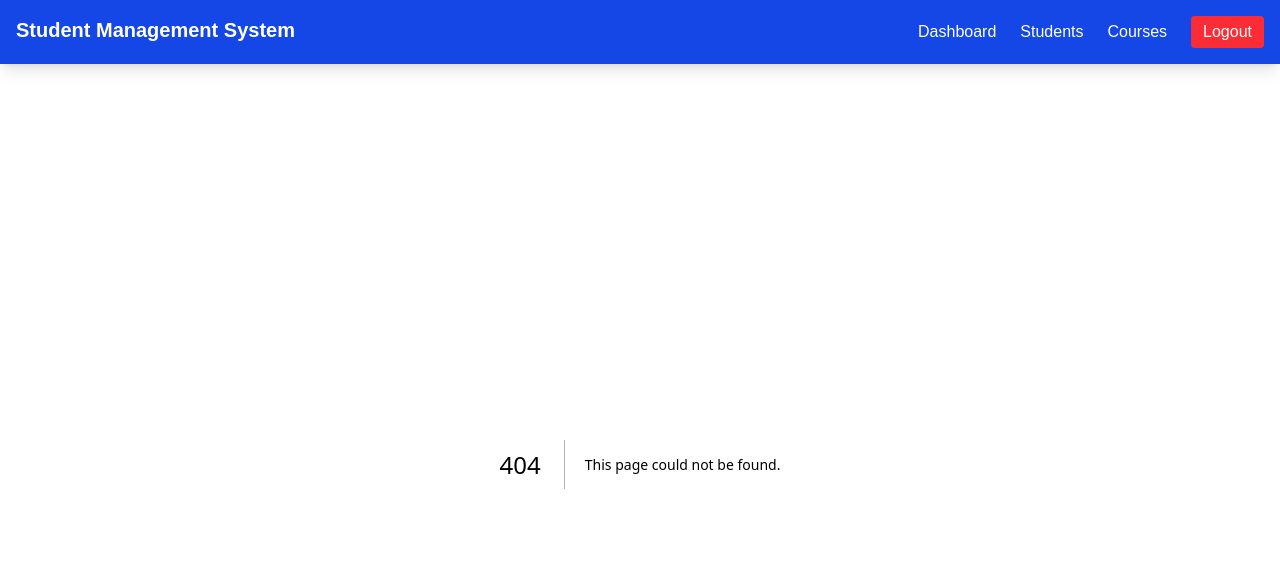
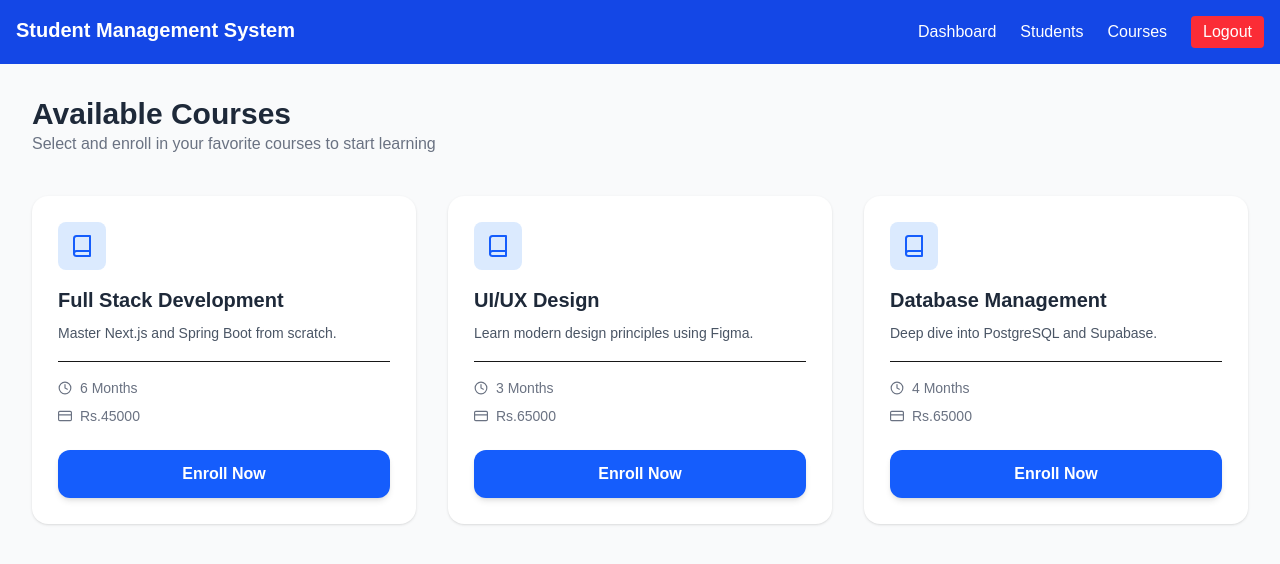
Before and after one commit to Dineth0/student-management-system, a Next.js app in the folder frontend/: page /coursesPage in a window 1280 px wide. Before the commit this address had no page. Shown: the top 564 px of the page. Built offline with nearby package versions, Linux system fonts and the light colour scheme.

Commit message:
feat(ui): add student's courses page ui

```diff
--- /dev/null
+++ b/frontend/app/coursesPage/page.tsx
@@ -0,0 +1,30 @@
+'use client'
+
+import CourseCard from '@/components/courseCard'
+import { useState } from 'react'
+
+const Courses = [
+    { id: 1, name: 'Full Stack Development', course_code: 'FS101', duration: '6 Months', description: 'Master Next.js and Spring Boot from scratch.', fee: "Rs.45000" },
+    { id: 2, name: 'UI/UX Design', course_code: 'UX102', duration: '3 Months', description: 'Learn modern design principles using Figma.' , fee: "Rs.65000" },
+    { id: 3, name: 'Database Management', course_code: 'DM103', duration: '4 Months', description: 'Deep dive into PostgreSQL and Supabase.', fee: "Rs.65000" },
+]
+export default function CoursesPage() {
+    const [selectedCourse , setSelectedCourse] = useState<number | null>(null)
+  return (
+    <div className='p-8 bg-gray-50 min-h-screen'>
+        <div className='mb-10 text-center md:text-left'>
+            <h2 className='text-3xl font-bold text-gray-800'>Available Courses</h2>
+            <p className='text-gray-500'>Select and enroll in your favorite courses to start learning</p>
+        </div>
+
+        <div className='grid grid-cols-1 md:grid-cols-2 lg:grid-cols-3 gap-8'>
+            {Courses.map((course)=>(
+                <CourseCard
+                    key={course.id}
+                    course={course}
+                    isSelected={selectedCourse === course.id}/>
+            ))}
+        </div>
+    </div>
+  )
+}
--- /dev/null
+++ b/frontend/components/courseCard.tsx
@@ -0,0 +1,62 @@
+'use client'
+import { FiBook, FiCheckCircle, FiClock, FiCreditCard, FiTag, FiUser } from "react-icons/fi"
+
+
+
+interface Course{
+    id: number
+    name: string
+    description: string
+    course_code: string
+    duration: string
+    fee: string
+}
+interface CourseProps{
+    course: Course
+    isSelected: boolean
+}
+export default function CourseCard({course, isSelected}: CourseProps) {
+  return (
+    <div
+      className={`bg-white rounded-2xl shadow-sm border-2 transition-all duration-300 p-6 flex flex-col justify-between
+        ${isSelected ? 'border-blue-500 ring-2 ring-blue-100 scale-105' : 'border-transparent hover:shadow-lg'}`}>
+
+        <div>
+            <div className="w-12 h-12 bg-blue-100 rounded-lg flex items-center justify-center text-blue-600 mb-4">
+                <FiBook size={24}/>
+            </div>
+
+            <h3 className="text-xl font-bold text-gray-800 mb-2">{course.name}</h3>
+
+            <p className="text-gray-600 text-sm mb-4 leading-relaxed line-clamp-3">
+                {course.description}
+            </p>
+
+            <div className="space-y-2 mb-6 border-t pt-4">
+                <div className="flex items-center text-sm text-gray-500">
+                    <FiClock className="mr-2"/> <span>{course.duration}</span>
+                </div>
+                <div className="flex items-center text-sm text-gray-500">
+                    <FiCreditCard className="mr-2"/> <span>{course.fee}</span>
+                </div>
+
+            </div>
+        </div>
+
+        <button
+            className={`w-full py-3 rounded-xl font-semibold flex items-center justify-center transition
+          ${isSelected
+            ? 'bg-green-500 text-white cursor-default'
+            : 'bg-blue-600 hover:bg-blue-700 text-white shadow-md active:scale-95'}`}>
+
+                {isSelected ? (
+                    <>
+                        <FiCheckCircle className="mr-2"/>Enrolled
+                    </>
+                ):(
+                    'Enroll Now'
+                )}
+        </button>
+    </div>
+  )
+}
```
